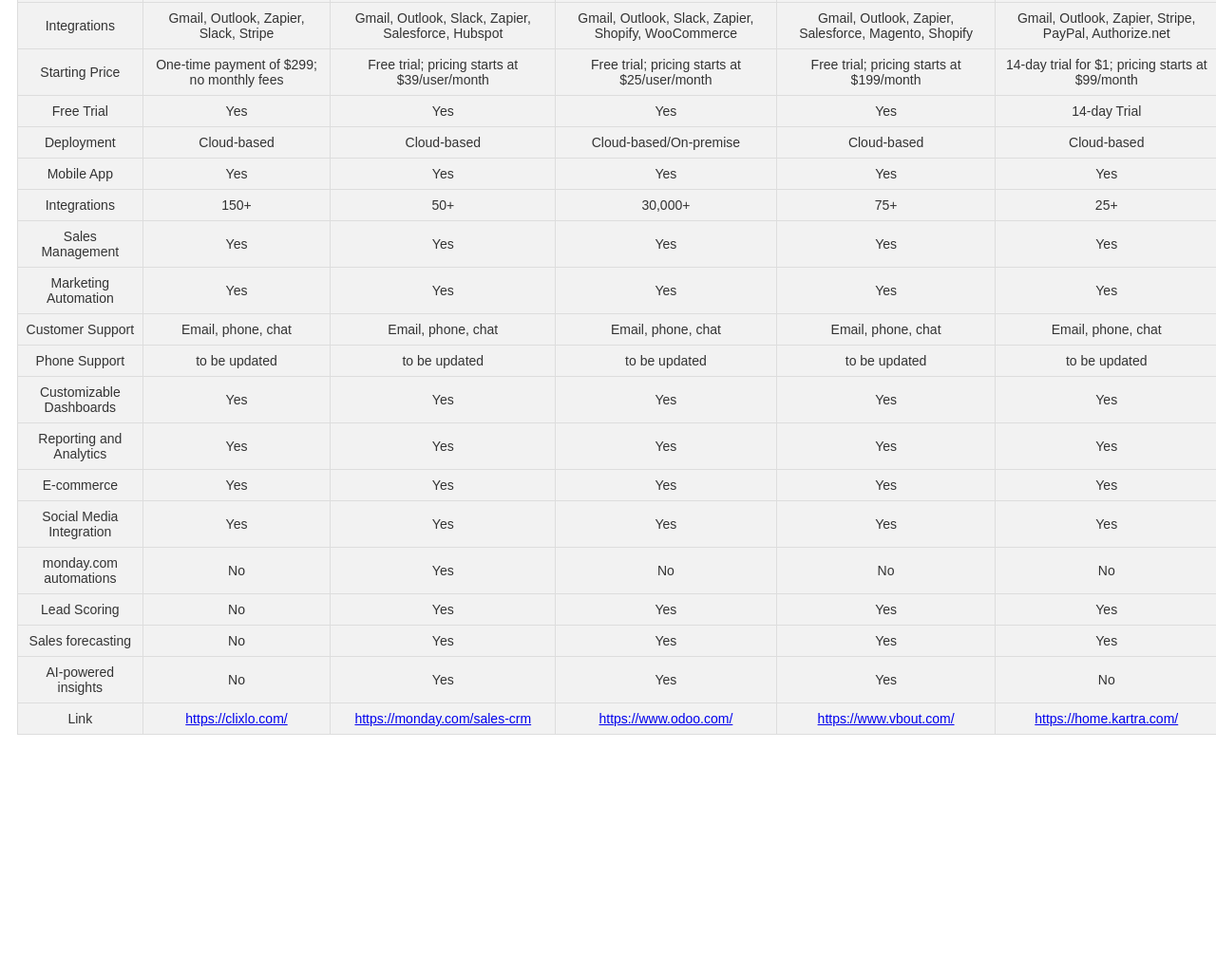
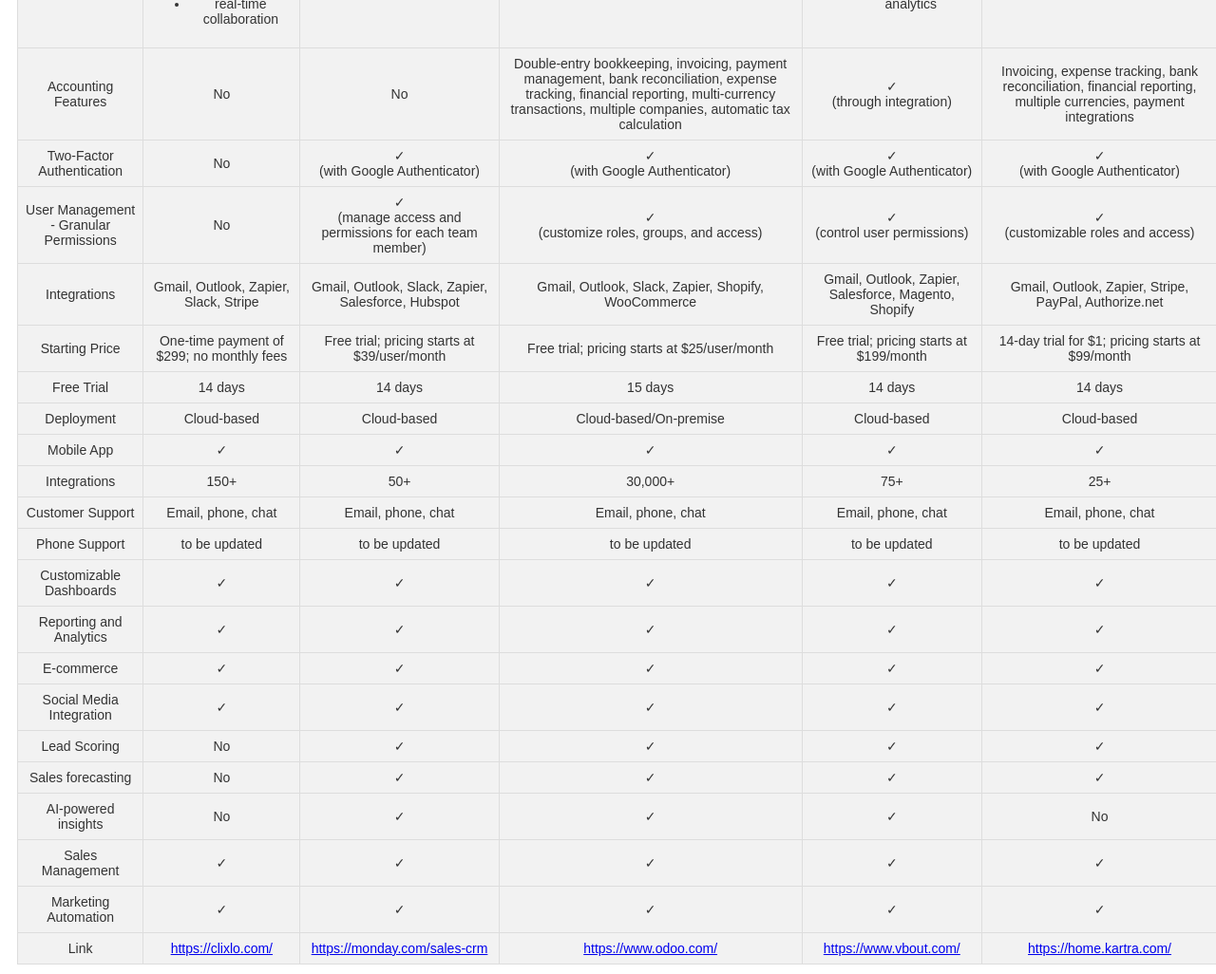
Before and after one commit to ellenjane001/prod-comparison, a plain HTML site: page index.html in a window 1280 px wide. Shown: the part 263-1289 px from the top of the page at 95% size. Before the commit the page ends 1047 px from the top, so only its background shows below. Drawn offline with Linux system fonts and the light colour scheme.

Commit message:
changes 2

```diff
--- a/index.html
+++ b/index.html
@@ -84,6 +84,33 @@
                     </td>
                 </tr>
                 <tr>
+                    <td>Accounting Features</td>
+                    <td>No</td>
+                    <td>No</td>
+                    <td>Double-entry bookkeeping, invoicing, payment management, bank reconciliation, expense tracking,
+                        financial reporting, multi-currency transactions, multiple companies, automatic tax calculation
+                    </td>
+                    <td> &#x2713; <br> (through integration)</td>
+                    <td>Invoicing, expense tracking, bank reconciliation, financial reporting, multiple currencies,
+                        payment integrations</td>
+                </tr>
+                <tr>
+                    <td>Two-Factor Authentication</td>
+                    <td>No</td>
+                    <td> &#x2713; <br> (with Google Authenticator)</td>
+                    <td> &#x2713; <br> (with Google Authenticator)</td>
+                    <td> &#x2713; <br> (with Google Authenticator)</td>
+                    <td> &#x2713; <br> (with Google Authenticator)</td>
+                </tr>
+                <tr>
+                    <td>User Management - Granular Permissions</td>
+                    <td>No</td>
+                    <td> &#x2713; <br> (manage access and permissions for each team member)</td>
+                    <td> &#x2713; <br> (customize roles, groups, and access)</td>
+                    <td> &#x2713; <br> (control user permissions)</td>
+                    <td> &#x2713; <br> (customizable roles and access)</td>
+                </tr>
+                <tr>
                     <td>Integrations</td>
                     <td>Gmail, Outlook, Zapier, Slack, Stripe</td>
                     <td>Gmail, Outlook, Slack, Zapier, Salesforce, Hubspot</td>
@@ -101,11 +128,11 @@
                 </tr>
                 <tr>
                     <td>Free Trial</td>
-                    <td>Yes</td>
-                    <td>Yes</td>
-                    <td>Yes</td>
-                    <td>Yes</td>
-                    <td>14-day Trial</td>
+                    <td>14 days</td>
+                    <td>14 days</td>
+                    <td>15 days</td>
+                    <td>14 days</td>
+                    <td>14 days</td>
                 </tr>
                 <tr>
                     <td>Deployment</td>
@@ -117,11 +144,11 @@
                 </tr>
                 <tr>
                     <td>Mobile App</td>
-                    <td>Yes</td>
-                    <td>Yes</td>
-                    <td>Yes</td>
-                    <td>Yes</td>
-                    <td>Yes</td>
+                    <td> &#x2713;</td>
+                    <td> &#x2713;</td>
+                    <td> &#x2713;</td>
+                    <td> &#x2713;</td>
+                    <td> &#x2713;</td>
                 </tr>
                 <tr>
                     <td>Integrations</td>
@@ -130,22 +157,6 @@
                     <td>30,000+</td>
                     <td>75+</td>
                     <td>25+</td>
-                </tr>
-                <tr>
-                    <td>Sales Management</td>
-                    <td>Yes</td>
-                    <td>Yes</td>
-                    <td>Yes</td>
-                    <td>Yes</td>
-                    <td>Yes</td>
-                </tr>
-                <tr>
-                    <td>Marketing Automation</td>
-                    <td>Yes</td>
-                    <td>Yes</td>
-                    <td>Yes</td>
-                    <td>Yes</td>
-                    <td>Yes</td>
                 </tr>
                 <tr>
                     <td>Customer Support</td>
@@ -165,67 +176,75 @@
                 </tr>
                 <tr>
                     <td>Customizable Dashboards</td>
-                    <td>Yes</td>
-                    <td>Yes</td>
-                    <td>Yes</td>
-                    <td>Yes</td>
-                    <td>Yes</td>
+                    <td> &#x2713;</td>
+                    <td> &#x2713;</td>
+                    <td> &#x2713;</td>
+                    <td> &#x2713;</td>
+                    <td> &#x2713;</td>
                 </tr>
                 <tr>
                     <td>Reporting and Analytics</td>
-                    <td>Yes</td>
-                    <td>Yes</td>
-                    <td>Yes</td>
-                    <td>Yes</td>
-                    <td>Yes</td>
+                    <td> &#x2713;</td>
+                    <td> &#x2713;</td>
+                    <td> &#x2713;</td>
+                    <td> &#x2713;</td>
+                    <td> &#x2713;</td>
                 </tr>
                 <tr>
                     <td>E-commerce</td>
-                    <td>Yes</td>
-                    <td>Yes</td>
-                    <td>Yes</td>
-                    <td>Yes</td>
-                    <td>Yes</td>
+                    <td> &#x2713;</td>
+                    <td> &#x2713;</td>
+                    <td> &#x2713;</td>
+                    <td> &#x2713;</td>
+                    <td> &#x2713;</td>
                 </tr>
                 <tr>
                     <td>Social Media Integration</td>
-                    <td>Yes</td>
-                    <td>Yes</td>
-                    <td>Yes</td>
-                    <td>Yes</td>
-                    <td>Yes</td>
-                </tr>
-                <tr>
-                    <td>monday.com automations</td>
-                    <td>No</td>
-                    <td>Yes</td>
-                    <td>No</td>
-                    <td>No</td>
-                    <td>No</td>
+                    <td> &#x2713;</td>
+                    <td> &#x2713;</td>
+                    <td> &#x2713;</td>
+                    <td> &#x2713;</td>
+                    <td> &#x2713;</td>
                 </tr>
                 <tr>
                     <td>Lead Scoring</td>
                     <td>No</td>
-                    <td>Yes</td>
-                    <td>Yes</td>
-                    <td>Yes</td>
-                    <td>Yes</td>
+                    <td> &#x2713;</td>
+                    <td> &#x2713;</td>
+                    <td> &#x2713;</td>
+                    <td> &#x2713;</td>
                 </tr>
                 <tr>
                     <td>Sales forecasting</td>
                     <td>No</td>
-                    <td>Yes</td>
-                    <td>Yes</td>
-                    <td>Yes</td>
-                    <td>Yes</td>
+                    <td> &#x2713;</td>
+                    <td> &#x2713;</td>
+                    <td> &#x2713;</td>
+                    <td> &#x2713;</td>
                 </tr>
                 <tr>
                     <td>AI-powered insights</td>
                     <td>No</td>
-                    <td>Yes</td>
-                    <td>Yes</td>
-                    <td>Yes</td>
+                    <td> &#x2713;</td>
+                    <td> &#x2713;</td>
+                    <td> &#x2713;</td>
                     <td>No</td>
+                </tr>
+                <tr>
+                    <td>Sales Management</td>
+                    <td> &#x2713;</td>
+                    <td> &#x2713;</td>
+                    <td> &#x2713;</td>
+                    <td> &#x2713;</td>
+                    <td> &#x2713;</td>
+                </tr>
+                <tr>
+                    <td>Marketing Automation</td>
+                    <td> &#x2713;</td>
+                    <td> &#x2713;</td>
+                    <td> &#x2713;</td>
+                    <td> &#x2713;</td>
+                    <td> &#x2713;</td>
                 </tr>
                 <tr>
                     <td>Link</td>
```
